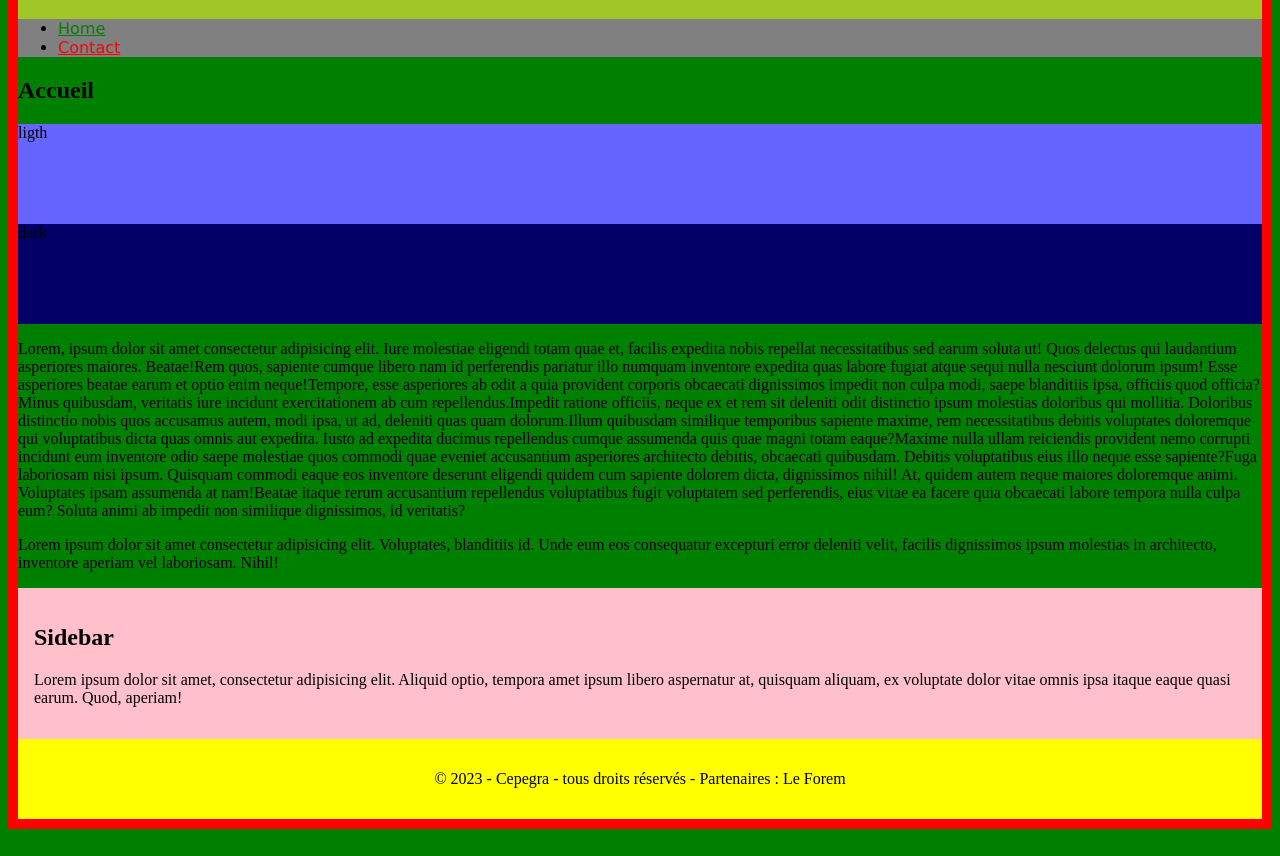
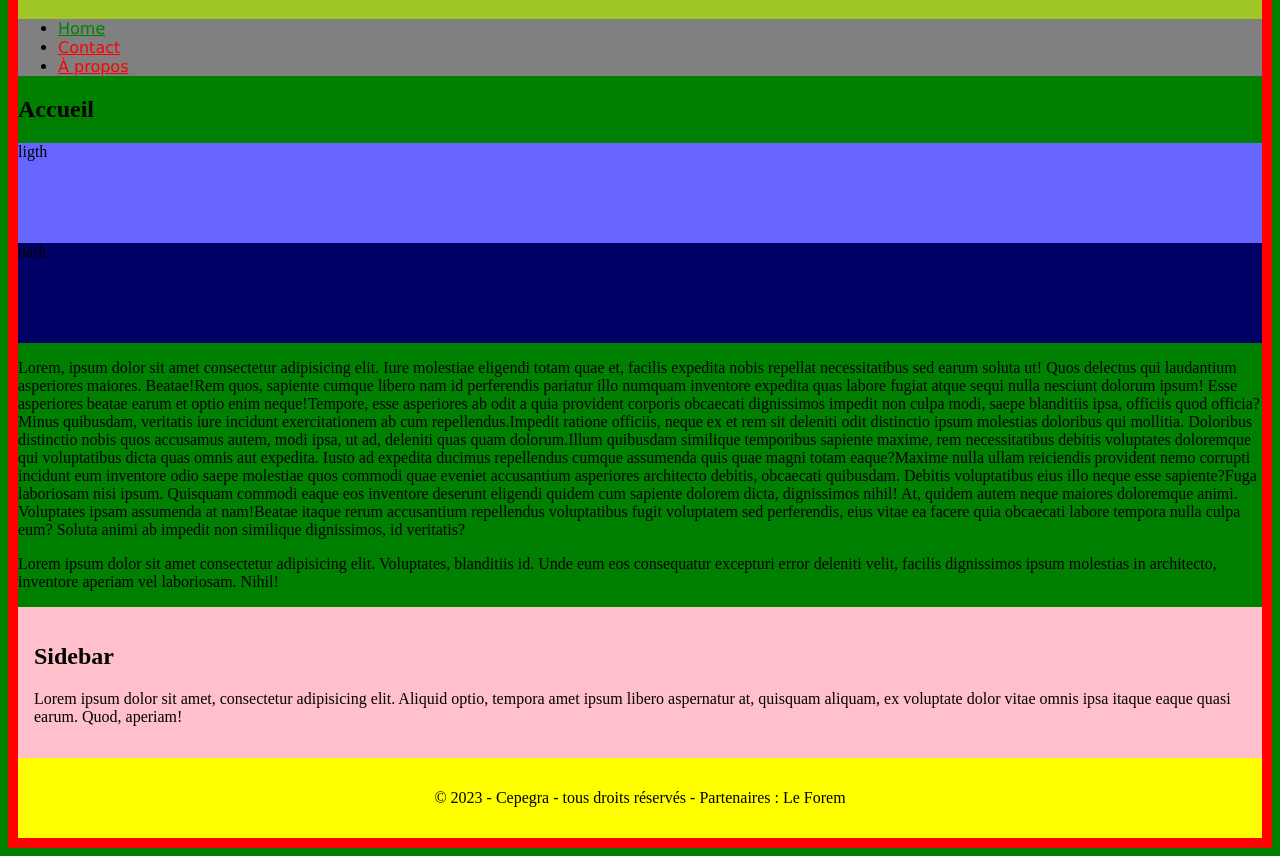
Before and after one commit to pcharli/ingrwi33, a plain HTML site: page index.html in a window 1280 px wide. Shown: the part 80-936 px from the top of the page. Drawn offline with nearby package versions, Linux system fonts and the light colour scheme; files that its build step writes are made by us from their sources.

Commit message:
ass new link à propos

```diff
--- a/index.html
+++ b/index.html
@@ -13,6 +13,7 @@
             <ul>
                 <li class="nav_page-item nav_page-item--active"><a href="#">Home</a></li>
                 <li class="nav_page-item"><a href="contact.html">Contact</a></li>
+                <li class="nav_page-item"><a href="a-propos.html">À propos</a></li>
             </ul>
         </nav>
     </header>
```
